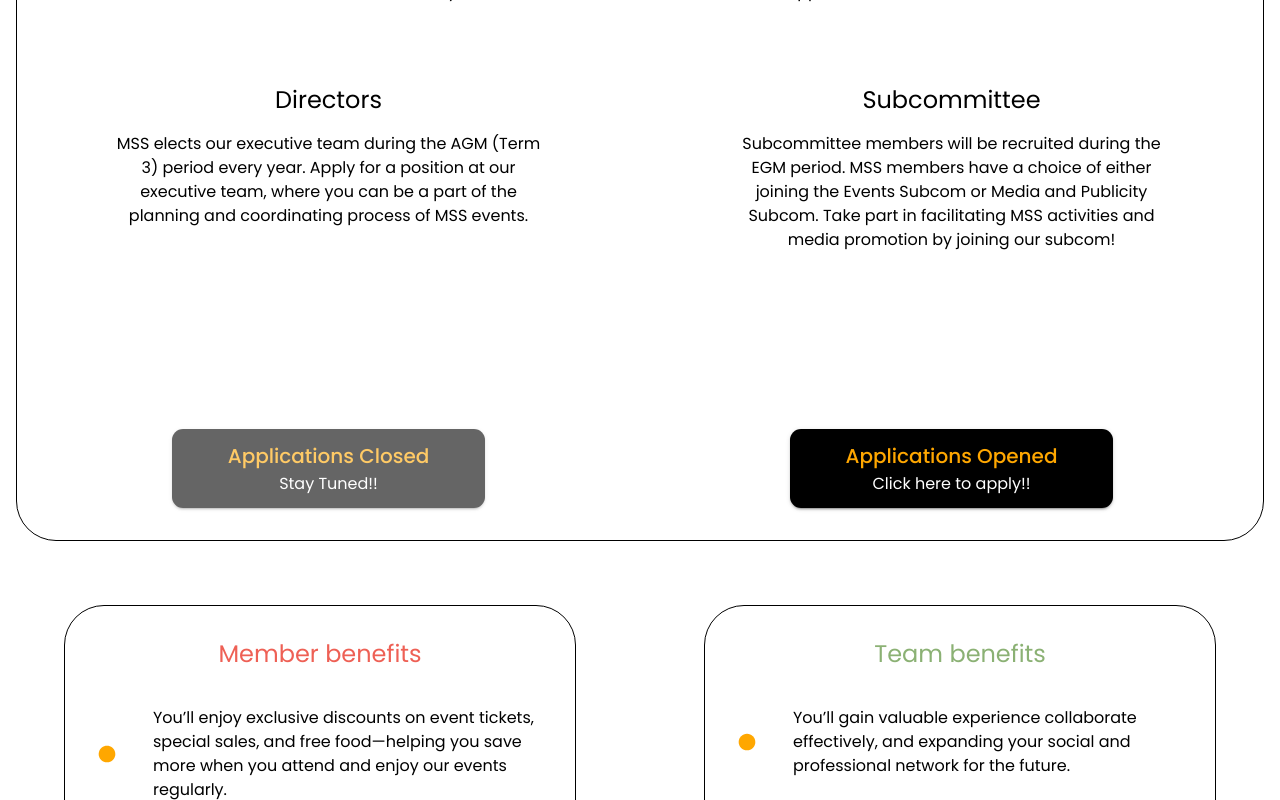
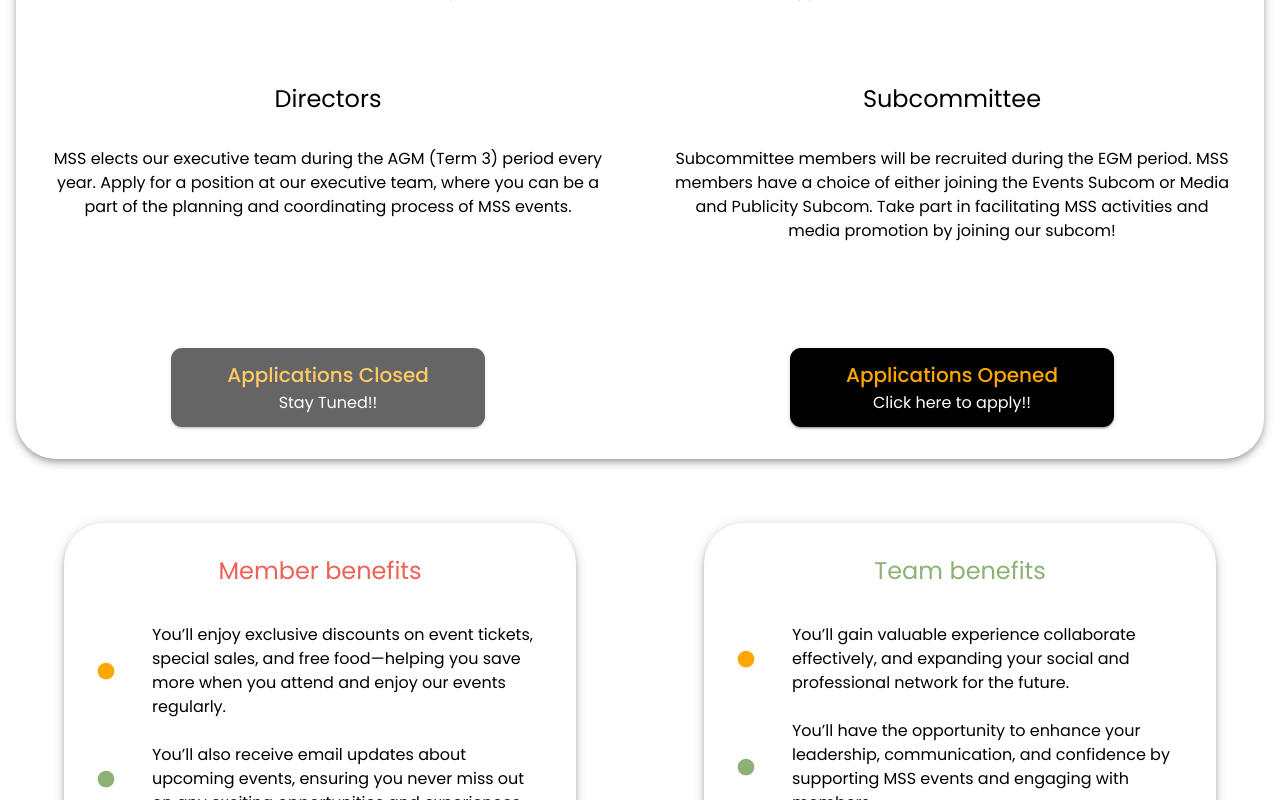
Before and after one commit to Leo-Zarni01/mssunsw, a React (Vite) app in the folder frontend/: page /get-involved in a window 1280 px wide. Shown: the part 520-1320 px from the top of the page. Built offline with nearby package versions, Linux system fonts and the light colour scheme.

Commit message:
fix: style in get involved

```diff
--- a/frontend/src/components/GetInvolvedComps/GI_Bft.tsx
+++ b/frontend/src/components/GetInvolvedComps/GI_Bft.tsx
@@ -12,7 +12,7 @@
             <Grid size={{xs: 12, md: 6}}>
                 <Box
                 sx={{
-                    border: '1px solid black',
+                    boxShadow: 5,
                     borderRadius: "40px",
                     padding: "1rem",
                     mx: {xs: "2rem", md: "4rem"},
@@ -50,7 +50,7 @@
             <Grid size={{xs: 12, md: 6}}>
                 <Box
                 sx={{
-                    border: '1px solid black',
+                    boxShadow: 5,
                     borderRadius: "40px",
                     padding: "1rem",
                     mx: {xs: "2rem", md: "4rem"},
--- a/frontend/src/components/GetInvolvedComps/GI_JOTeam.tsx
+++ b/frontend/src/components/GetInvolvedComps/GI_JOTeam.tsx
@@ -6,10 +6,10 @@
     return (
         <Grid container textAlign="center"
         sx={{
-            border: '1px solid black',
+            boxShadow: 5,
             borderRadius: "40px",
             marginTop: "4rem",
-            mx: "1rem"
+            mx: "1rem",
         }}
         >
             <Grid size={12}
@@ -45,10 +45,11 @@
                 </Typography>
                 <Typography
                 sx={{
-                    margin: "1rem",
+                    margin: {xs: "22px", md: "2rem"},
                     mx: "6rem",
-                    height: {xs: "15rem", sm: "9rem", md: "17rem"},
+                    height: {xs: "12rem", sm: "9rem", md: "12rem", lg: "10rem", xl: "6rem"},
                     overflow: "auto",
+                    textAlign: {xs: "justify", md: "center"},
                 }}
                 >
                     MSS elects our executive team during the AGM (Term 3) period every year.
@@ -89,10 +90,11 @@
                 </Typography>
                 <Typography
                 sx={{
-                    margin: "1rem",
+                    margin: {xs: "22px", md: "2rem"},
                     mx: "6rem",
-                    height: {xs: "20rem", sm: "12rem", md: "17rem"},
+                    height: {xs: "12rem", sm: "12rem", md: "12rem", lg: "10rem", xl: "6rem"},
                     overflow: "auto",
+                    textAlign: {xs: "justify", md: "center"},
                 }}
                 >
                     Subcommittee members will be recruited during the EGM period.
```
